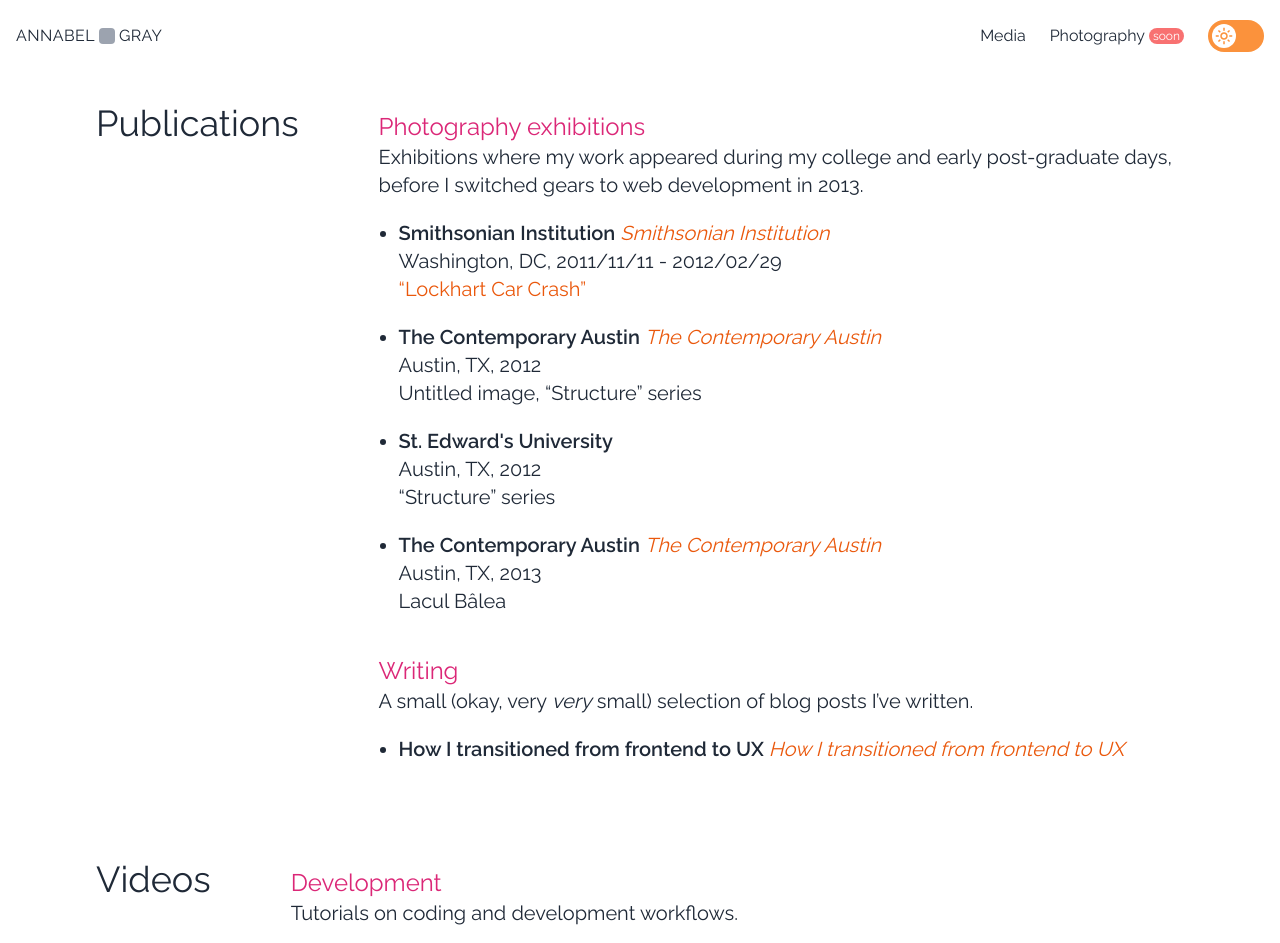
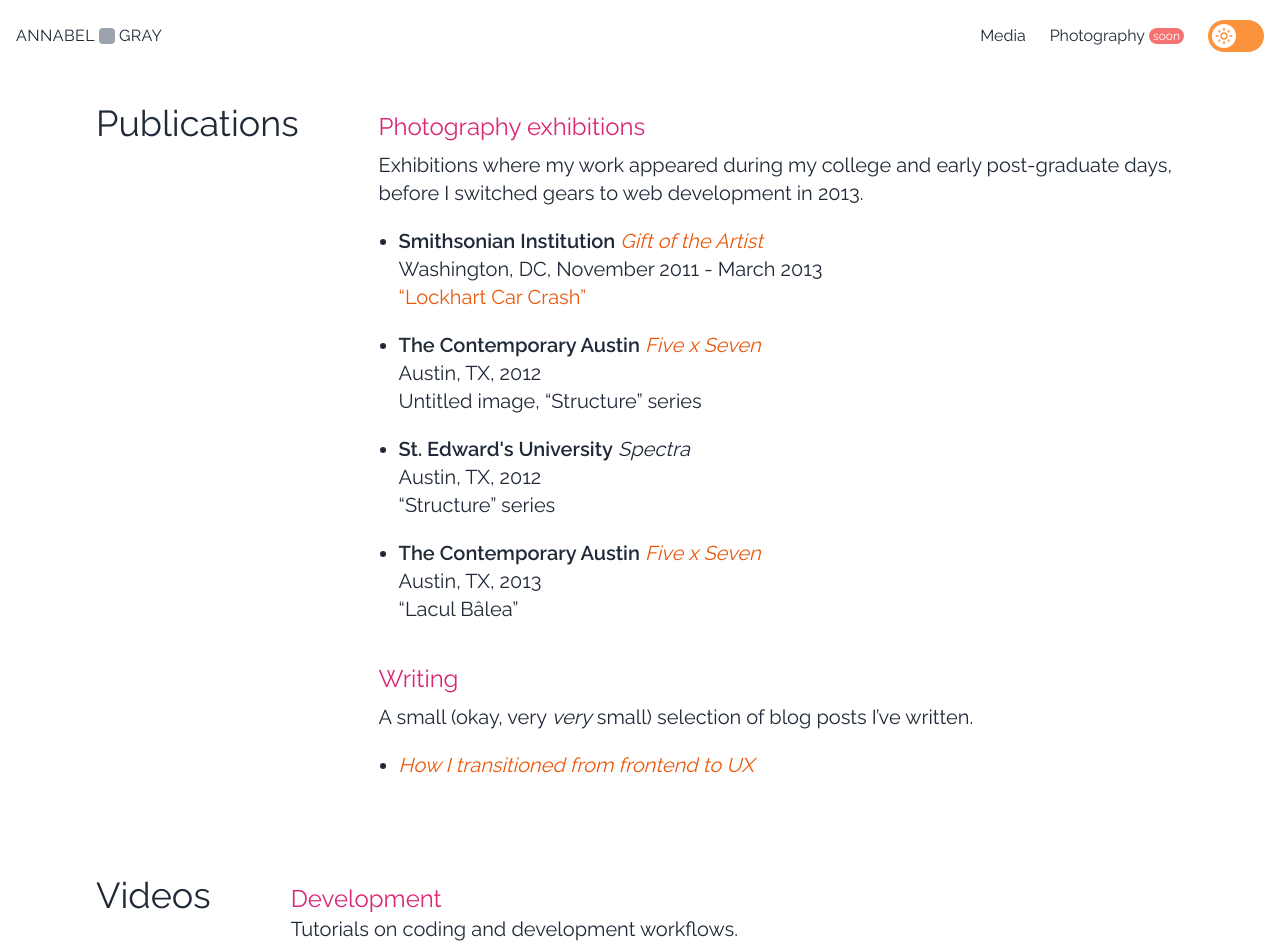
Before and after one commit to annabel/annabel.github.io, a Jekyll site: the page built from media.markdown, in a window 1280 px wide, cut to the strip 0-943 px from the top of the page. Built offline with Jekyll 4.4.1, drawn with Linux system fonts in a browser that asks for light colours; nearby versions of some CDN libraries.

Commit message:
Fix publications

```diff
--- a/_data/publications.yml
+++ b/_data/publications.yml
@@ -2,27 +2,31 @@
   description: "Exhibitions where my work appeared during my college and early post-graduate days, before I switched gears to web development in 2013."
   items:
     - title: "Smithsonian Institution"
+      exhibition: "Gift of the Artist"
       link: "https://americanhistory.si.edu/explore/stories/gift-artist-photographers-donors"
       details:
-        - "Washington, DC, 2011/11/11 - 2012/02/29"
-        - '<a class="text-orange-600 dark:text-teal-500" href="https://collections.si.edu/search/detail/ead_component:sova-nmah-ac-1253-ref513?q=annabel+dunstone&record=2&hlterm=annabel%2Bdunstone" target="_blank">"Lockhart Car Crash"</a>'
+        - "Washington, DC, November 2011 - March 2013"
+        - '<a class="text-orange-600 dark:text-teal-500 hover:underline underline-offset-4" href="https://collections.si.edu/search/detail/ead_component:sova-nmah-ac-1253-ref513?q=annabel+dunstone&record=2&hlterm=annabel%2Bdunstone" target="_blank">"Lockhart Car Crash"</a>'
     - title: "The Contemporary Austin"
+      exhibition: "Five x Seven"
       link: "https://thecontemporaryaustin.org/event/five-x-seven/"
       details:
         - "Austin, TX, 2012"
         - 'Untitled image, "Structure" series'
     - title: "St. Edward's University"
+      exhibition: "Spectra"
       details:
         - "Austin, TX, 2012"
         - '"Structure" series'
     - title: "The Contemporary Austin"
+      exhibition: "Five x Seven"
       link: "https://thecontemporaryaustin.org/event/five-x-seven/"
       details:
         - "Austin, TX, 2013"
-        - "Lacul Bâlea"
+        - '"Lacul Bâlea"'
 
 - category: "Writing"
   description: "A small (okay, very <span class='italic'>very</span> small) selection of blog posts I've written."
   items:
-    - title: "How I transitioned from frontend to UX"
+    - title: '<span class="font-normal">How I transitioned from frontend to UX</span>'
       link: "https://about.gitlab.com/blog/2018/10/05/how-i-transitioned-from-frontend-to-ux/"
--- a/_includes/publication_category.html
+++ b/_includes/publication_category.html
@@ -1,5 +1,5 @@
 <div class="mt-2">
-  <h3 class="text-2xl text-pink-600 dark:text-emerald-500">
+  <h3 class="text-2xl mb-2 text-pink-600 dark:text-emerald-500">
     {{ include.category }}
   </h3>
   <div class="text-md sm:text-xl max-w-prose">
@@ -9,19 +9,31 @@
     <ul>
       {% for item in include.items %}
       <li class="list-disc text-md sm:text-xl mt-5">
+        {% if include.category == "Photography exhibitions" %}
+        <span class="font-semibold">{{ item.title }}</span>
         {% if item.link %}
-        <span class="font-semibold">{{ item.title }}</span>
         <span class="italic">
           <a
-            class="text-orange-600 dark:text-teal-500"
+            class="hover:underline underline-offset-4 text-orange-600 dark:text-teal-500"
             href="{{ item.link }}"
             target="_blank"
-            >{{ item.title }}</a
           >
+            {{ item.exhibition }}
+          </a>
         </span>
         {% else %}
+        <span class="italic">{{ item.exhibition }}</span>
+        {% endif %} {% else %} {% if item.link %}
+        <a
+          class="font-semibold italic hover:underline underline-offset-4 text-orange-600 dark:text-teal-500"
+          href="{{ item.link }}"
+          target="_blank"
+        >
+          {{ item.title }}
+        </a>
+        {% else %}
         <span class="font-semibold">{{ item.title }}</span>
-        {% endif %} {% for detail in item.details %}
+        {% endif %} {% endif %} {% for detail in item.details %}
         <span class="block">{{ detail | markdownify }}</span>
         {% endfor %}
       </li>
--- a/assets/css/styles.css
+++ b/assets/css/styles.css
@@ -1,6 +1,6 @@
 body {
   opacity: 0;
-  transition: opacity 250ms ease-in;
+  transition: opacity 350ms ease-in;
 }
 
 body.loaded {
```
Also changed, not shown: 3 other files.
